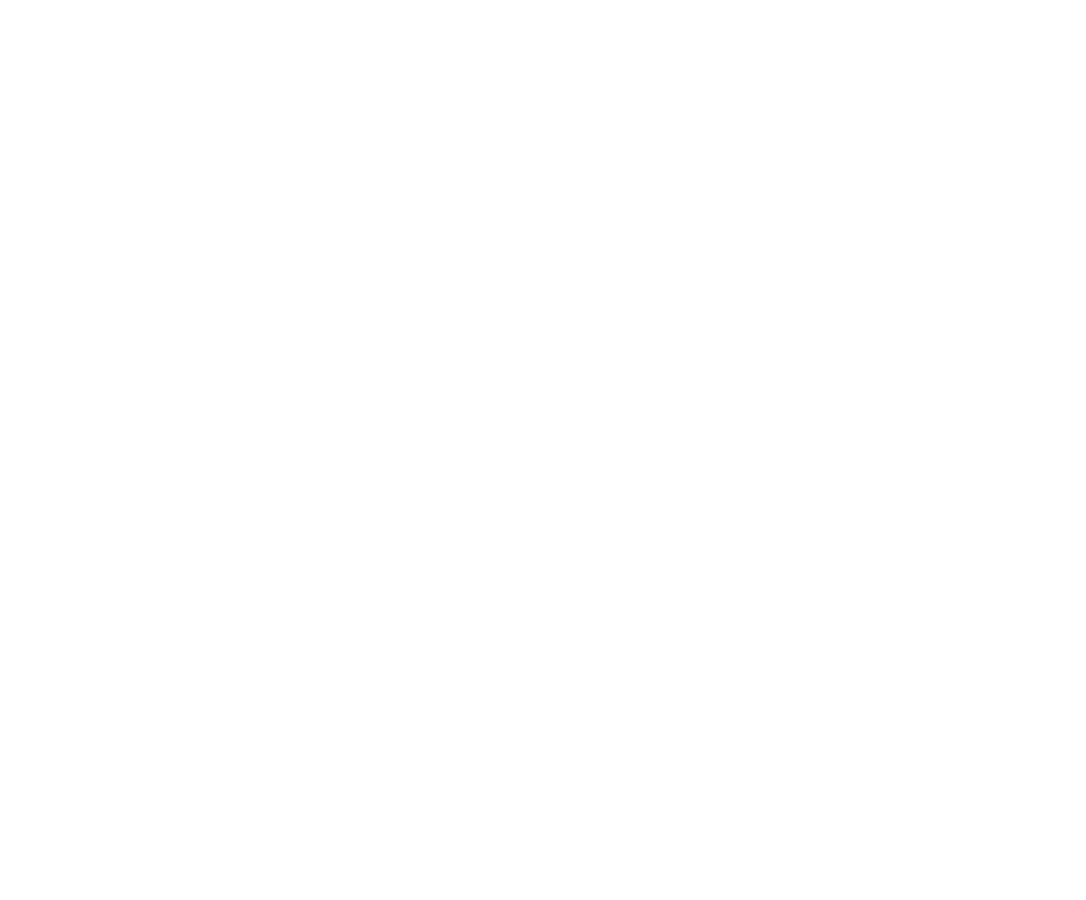
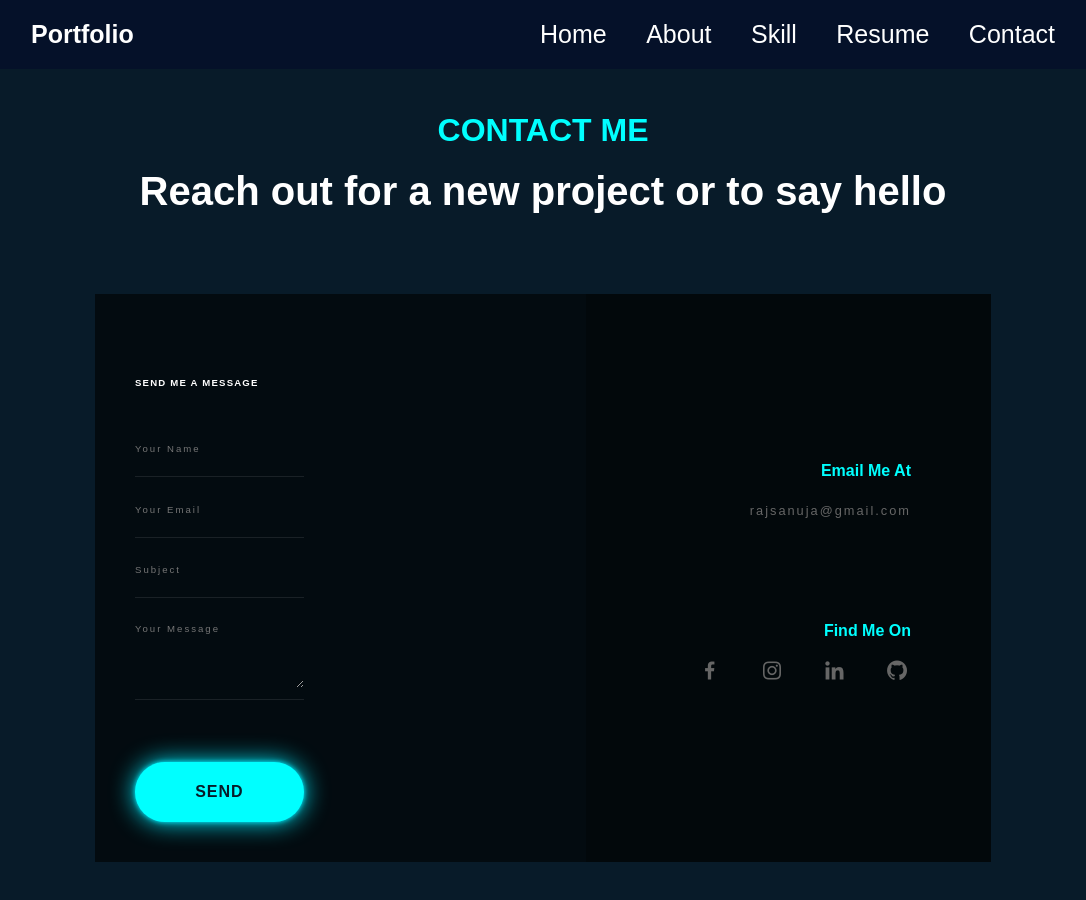
Before and after one commit to sanjuraj9031/Portfolio, a plain HTML site: page contact.html in a window 1280 px wide. Shown: the whole page, without its empty margins (97-1183 px from the left). Before the commit the page ends 800 px from the top, so only its background shows below. Drawn offline with nearby package versions, Linux system fonts and the light colour scheme.

Commit message:
Add files via upload

```diff
--- a/contact.html
+++ b/contact.html
@@ -0,0 +1,73 @@
+<!DOCTYPE html>
+<html lang="en">
+
+<head>
+    <meta charset="UTF-8">
+    <meta name="viewport" content="width=device-width, initial-scale=1.0">
+    <title>Contact</title>
+    <link rel="stylesheet" href="stylesheet.css">
+    <link href='https://unpkg.com/boxicons@2.1.4/css/boxicons.min.css' rel='stylesheet'>
+    <script src="https://unpkg.com/typed.js@2.1.0/dist/typed.umd.js"></script>
+</head>
+
+<body>
+    <header class="header">
+        <a href="index.html" class="logo">Portfolio</a>
+
+        <nav class="navbar">
+            <a href="index.html" style="--i:1" class="active">Home</a>
+            <a href="about.html" style="--i:2">About</a>
+            <a href="skills.html" style="--i:3">Skill</a>
+            <a href="https://drive.google.com/file/d/1EP0gbQGpeub7VQufHqBunLae53DJjkwj/view?usp=sharing"
+                style="--i:4">Resume</a>
+            <a href="contact.html" style="--i:5">Contact</a>
+        </nav>
+    </header>
+
+
+
+    <section class="contact">
+        <div class="contact-header">
+          <h2 id="title">Contact Me</h2>
+          <h1 id="co-text">Reach out for a new project or to say hello</h1>
+        </div>
+
+        <div class="contact-content">
+          <div class="contact-form">
+            <h3 id="form-title">Send me a message</h3>
+          <form action="http://localhost:3000/submit-form" method="post" enctype="text/plain">
+            <fieldset>
+              <div class="form-field">
+                <input name="name" type="text" id="name" placeholder="Your Name"></input>
+              </div>
+            <div class="form-field">
+                <input name="email" type="email" id="email" placeholder="Your Email"></input>
+              </div>
+            <div class="form-field">
+                <input name="Subject" type="text" id="subject" placeholder="Subject"></input>
+              </div>
+          <div class="form-field">
+                <textarea name="message" type="text" id="message" placeholder="Your Message"></textarea>
+              </div>
+            </fieldset>
+        <input id="form-btn" type="submit" value="send">
+          </form>
+      </div>
+
+          <div class="contact-info">
+            <h3>Email Me At </h3>
+            <a href="mailto:rajsanuja@gmail.com"><p>rajsanuja@gmail.com</p></a>
+            <h3>Find Me On </h3>
+            <div class="contact-links">
+              <a href="https://www.facebook.com/profile.php?id=100007118914452"><i class="bx bxl-facebook"></i></a>
+              <a href="https://www.instagram.com/felicitous_one_/"><i class="bx bxl-instagram"></i></a>
+              <a href="https://www.linkedin.com/in/sanju-raj-961246200/"><i class="bx bxl-linkedin"></i></a>
+              <a href="https://github.com/sanjuraj9031"><i class="bx bxl-github"></i></a>
+            </div>
+          </div>
+          </div>
+    </section>
+
+</body>
+
+</html>
--- a/stylesheet.css
+++ b/stylesheet.css
@@ -366,6 +366,248 @@ section{
     opacity: 0;
 }
 
+@import url('https://fonts.googleapis.com/css?family=Lora:400,700|Montserrat:400,700&display=swap');
+
+* {
+  margin: 0;
+  padding: 0;
+  box-sizing: border-box;
+}
+
+.contact {
+  display: flex;
+  flex-direction: column;
+  position: relative;
+  background-size: cover;
+}
+
+.contact-header {
+  font-family: "Montserrat", sans-serif;
+  margin: 10rem 10rem 3rem 10rem;
+  text-align: center;
+}
+
+#title {
+  font-size: 2rem;
+  font-weight: 700;
+  color: cyan;
+  text-transform: uppercase;
+  margin-bottom: 20px;
+}
+
+#co-text {
+  font-size: 3rem;
+  color: white;
+  padding-bottom: 2rem;
+}
+
+.contact-content {
+  display: flex;
+  justify-content: space-between;
+  align-self: center;
+  line-height: 2;
+  height: auto;
+  width: 70%;
+  background-color: rgba(0,0,0,0.6);
+  margin-bottom: 10rem;
+}
+
+.contact-form {
+  font-family: "Montserrat", sans-serif;
+  padding: 5rem;
+}
+
+#form-title {
+  color: #fff;
+  font-size: 0.6rem;
+  text-transform: uppercase;
+  letter-spacing: 1.2px;
+  line-height: 1px;
+  margin-left: 4rem;
+  margin-bottom: 3rem;
+}
+
+fieldset {
+  border: none;
+}
+
+.form-field {
+  outline: none;
+  width: 200%;
+    border-bottom: 1px solid rgba(255, 255, 255, 0.09);
+    margin-bottom: .9rem;
+}
+
+#name, #email, #subject, #message {
+  font-family: "Montserrat", sans-serif;
+  color: #fff;
+  outline: none;
+  background: transparent;
+  border: none;
+  letter-spacing: 2px;
+  font-size: .6rem;
+  line-height: 2rem;
+  padding-bottom: 0.7rem;
+}
+
+textarea, #message {
+  width: 100%;
+  color: #fff;
+  overflow: visible;
+}
+
+#form-btn {
+  display: flex;
+  justify-content: center;
+  margin-top: 3rem;
+  border-radius: 40px;
+  border: none;
+  color: #081b29;
+  font-size: 16px;
+  letter-spacing: 1px;
+  font-weight: 600;
+  text-transform: uppercase;
+  width: 200%;
+  height: 60px;
+  background-color: cyan;
+  cursor: pointer;
+  transition: all .3s ease;
+  box-shadow: 0 0 5px #0ef,
+        0 0 25px #0ef;
+
+}
+
+#form-btn:hover {
+  opacity: 0.9;
+  transform: translateY(-2.5%);
+  box-shadow: 0 0 15px 0 #000;
+}
+
+.contact-info {
+  display: flex;
+  flex-direction: column;
+  align-items: flex-end;
+  justify-content: center;
+  padding: 5rem;
+  background-color: rgba(0,0,0,0.3);
+}
+
+.contact-info h3 {
+  font-family: "Montserrat", sans-serif;
+  font-size: 1rem;
+  color: cyan;
+}
+
+.contact-info a {
+  font-family: "Montserrat", sans-serif;
+  text-decoration: none;
+  color: #666;
+  font-size: 0.8rem;
+  letter-spacing: 2px;
+  line-height: 3rem;
+  margin-bottom: 5rem;
+  transition: all .3s ease;
+}
+
+.contact-info a:hover {
+  transform: translateY(-2.5%);
+  color: #999;
+}
+
+.contact-info .bx {
+  font-size: 1.5rem;
+  line-height: 3rem;
+  padding-left: 2rem;
+  color: #666;
+  cursor: pointer;
+  transition: all .3s ease;
+}
+
+.bx:hover{
+  transform: scale(1.2);
+  color: #999;
+}
+
+
+@media screen and (max-width: 960px) {
+  .contact-content {
+    display: flex;
+    flex-direction: column;
+  }
+
+  .form-field {
+    width: 100%;
+  }
+
+  #form-btn {
+    width: 100%;
+  }
+
+  #form-title {
+    margin: 3rem auto;
+  }
+
+  .contact-header{
+    margin: 5rem 5rem 3rem 5rem;
+  }
+
+  #co-title {
+    font-size: 1rem;
+  }
+
+  #co-text {
+    font-size: 2.5rem;
+  }
+
+  .contact-form {
+    padding: 2.5rem;
+  }
+}
+
+@media screen and (min-width: 960px) {
+  .form-field {
+    width: 125%;
+  }
+
+  #form-title {
+    margin: 3rem auto;
+  }
+
+  #form-btn {
+    width: 125%;
+  }
+
+  .contact-header{
+    margin: 7rem 7rem 3rem 7rem;
+  }
+
+  .contact-info {
+    padding: 5rem;
+  }
+
+  #co-title {
+    font-size: 1rem;
+  }
+
+  #co-text {
+    font-size: 2.5rem;
+  }
+
+  .contact-form {
+    padding: 2.5rem;
+  }
+}
+
+@media screen and (min-width: 1460px) {
+  .form-field {
+    width: 200%;
+  }
+
+  #form-btn {
+    width: 200%;
+  }
+}
+
 
 
 
```
Also changed, not shown: index.html (+4 -4 lines).
